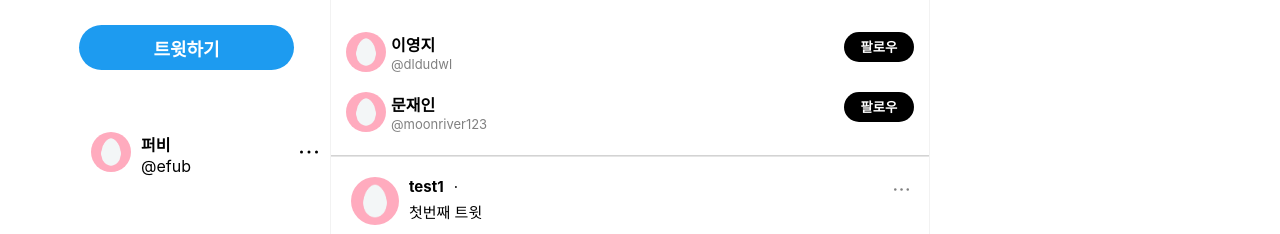
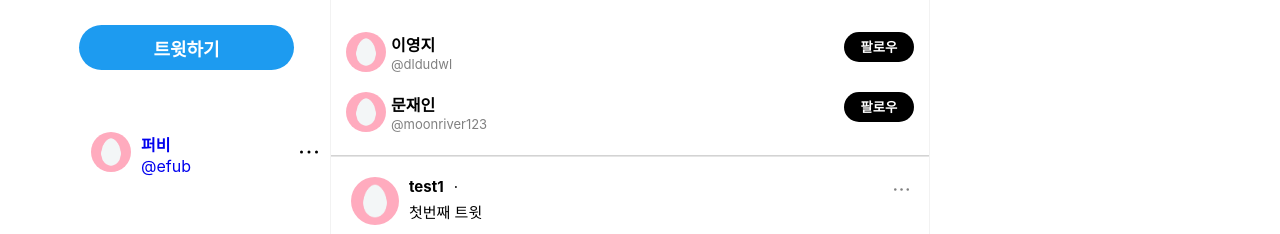
Before and after one commit to SJ-Lee33/EFUB_Toy_Project_Twitter, a React (Create React App) app in the folder twitter/: page /profile in a window 1280 px wide. Shown: the part 527-761 px from the top of the page. Built offline with nearby package versions, Linux system fonts and the light colour scheme; no server answers.

Commit message:
fix : profile link error

```diff
--- a/twitter/src/App.js
+++ b/twitter/src/App.js
@@ -9,6 +9,7 @@ import { BrowserRouter, Route, Routes } from "react-router-dom";
 
 export default function App() {
   const [articles, setArticles] = useState([]);
+
   const [loading, setLoading] = useState(true);
 
   useEffect(() => {
@@ -23,6 +24,8 @@ export default function App() {
       });
   }, []);
 
+  console.log(articles);
+
   return (
     <BrowserRouter>
       <Routes>
@@ -30,7 +33,7 @@ export default function App() {
           path="/"
           element={<HomePage articles={articles} loading={loading} />}
         />
-        <Route path="profile/*" element={<ProfilePage />} />
+        <Route path="profile/" element={<ProfilePage />} />
       </Routes>
     </BrowserRouter>
   );
--- a/twitter/src/components/Input.js
+++ b/twitter/src/components/Input.js
@@ -1,6 +1,8 @@
 import React, { useState } from "react";
 import styled from "styled-components";
 import axios from "axios";
+import { Link } from "react-router-dom";
+
 // 컴포넌트
 import Button from "./Button";
 //로고 png
@@ -34,8 +36,9 @@ const Input = () => {
 
   return (
     <InputBox>
-      <ProfileImg src={profile} />
-
+      <StyledLink to="profile">
+        <ProfileImg src={profile} />
+      </StyledLink>
       <div
         style={{
           width: "100%",
@@ -134,3 +137,14 @@ const Logo = styled.img`
     border-radius: 18px;
   }
 `;
+
+const StyledLink = styled(Link)`
+  text-decoration: none;
+  &:focus,
+  &:hover,
+  &:visited,
+  &:link,
+  &:active {
+    text-decoration: none;
+  }
+`;
--- a/twitter/src/components/MenuBar.js
+++ b/twitter/src/components/MenuBar.js
@@ -36,8 +36,9 @@ const MenuBar = () => {
         height: "100%",
       }}
     >
-      <HomeLogo />
-
+      <StyledLink to="/">
+        <HomeLogo />
+      </StyledLink>
       <StyledLink to="/">
         <Menu menu={menu[0]} />
       </StyledLink>
@@ -46,7 +47,7 @@ const MenuBar = () => {
       <Menu menu={menu[3]} />
       <Menu menu={menu[4]} />
       <Menu menu={menu[5]} />
-      <StyledLink to="profile">
+      <StyledLink to="/profile">
         <Menu menu={menu[6]} />
       </StyledLink>
       <Menu menu={menu[7]} />
@@ -64,7 +65,9 @@ const MenuBar = () => {
           marginTop: "auto",
         }}
       >
-        <ProfileMenu />
+        <StyledLink to="/profile">
+          <ProfileMenu />
+        </StyledLink>
       </div>
     </div>
   );
```
